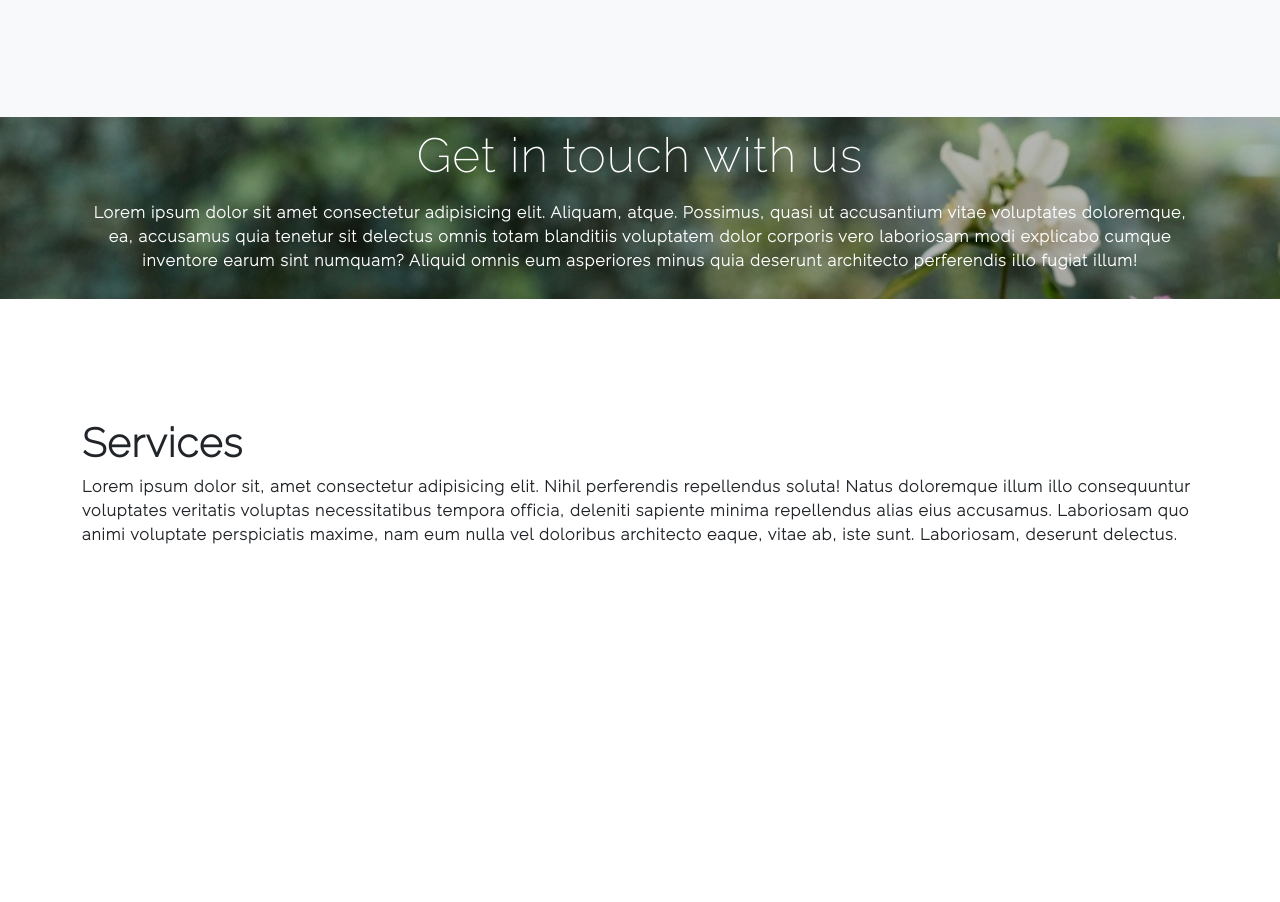
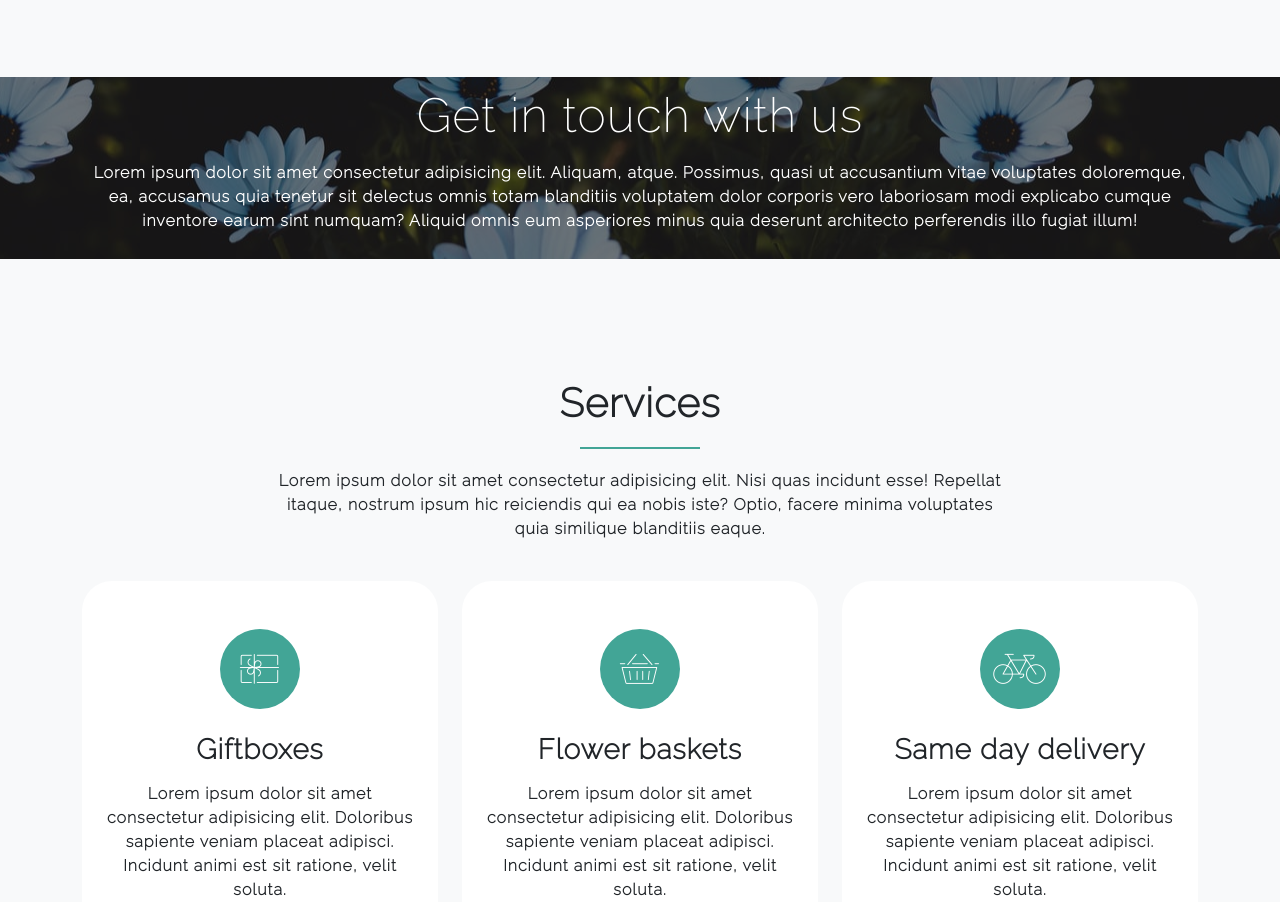
Before and after one commit to zytuu/Florista, a plain HTML site: page index.html in a window 1280 px wide. Shown: the part 1895-2797 px from the top of the page. Before the commit the page ends 2578 px from the top, so only its background shows below. Drawn offline with nearby package versions, Linux system fonts and the light colour scheme.

Commit message:
new section completed

```diff
--- a/css/styles.css
+++ b/css/styles.css
@@ -54,7 +54,9 @@ p {
 #banner {
   padding-top: 10px;
   padding-bottom: 10px;
-  background-image: url(../img/hero.jpg);
+  background-image: url(../img/banner.jpg);
+  background-position: center;
+  background-attachment: fixed;
 }
 
 .gradient {
@@ -91,6 +93,7 @@ p {
 .body-image {
   max-width: 100%;
   max-height: 100%;
+  border-radius: 15px;
 }
 
 .hero-border {
@@ -160,3 +163,44 @@ body {
   background-color: rgba(0, 0, 0, 0.281);
   z-index: -1;
 }
+
+.overlay-dark {
+  position: relative;
+  z-index: 2;
+}
+
+.icon {
+  width: 80px;
+  height: 80px;
+  background-color: #42a596;
+  display: flex;
+  border-radius: 100px;
+  justify-content: center;
+  align-items: center;
+  margin: 0 auto 24px auto;
+  color: #fff;
+}
+
+.icon i {
+  font-size: 30px;
+}
+
+.overlay-dark::after {
+  content: "";
+  width: 100%;
+  height: 100%;
+  position: absolute;
+  top: 0;
+  left: 0;
+  background-color: rgba(0, 0, 0, 0.521);
+  z-index: -1;
+}
+
+.service-card {
+  background: #fff;
+  border-radius: 30px;
+}
+
+.service-image {
+  width: 100%;
+}
--- a/index.html
+++ b/index.html
@@ -65,19 +65,21 @@
             <div class="col-md-12">
               <ul class="nav justify-content-center">
                 <li class="nav-item">
-                  <a class="nav-link text-black" href="#">Home</a>
+                  <a class="nav-link text-black" href="#hero">Home</a>
                 </li>
                 <li class="nav-item">
-                  <a class="nav-link text-black" href="#">About us</a>
+                  <a class="nav-link text-black" href="#about">About us</a>
                 </li>
                 <li class="nav-item">
-                  <a class="nav-link text-black" href="#">Services</a>
+                  <a class="nav-link text-black" href="#services">Services</a>
                 </li>
                 <li class="nav-item">
-                  <a class="nav-link text-black" href="#">Locations</a>
+                  <a class="nav-link text-black" href="#bestsellers"
+                    >Best-sellers</a
+                  >
                 </li>
                 <li class="nav-item">
-                  <a class="nav-link text-black" href="#">Contact</a>
+                  <a class="nav-link text-black" href="#contact">Contact</a>
                 </li>
               </ul>
             </div>
@@ -111,7 +113,7 @@
         <div class="container">
           <div class="row">
             <div class="col-md-6 introduction mx-auto">
-              <h1 class="pt-3">About us</h1>
+              <h1>About us</h1>
               <div class="divider"></div>
               <p class="pb-4">
                 Lorem ipsum, dolor sit amet consectetur adipisicing elit.
@@ -119,15 +121,13 @@
                 placeat expedita repellat voluptates dignissimos atque alias
                 laborum repellendus distinctio, quibusdam cum sint vel. Harum
                 aperiam sint nemo voluptate illum. Ex, soluta perspiciatis.
-                <br />
-                <br />
-                At, vero. Repudiandae, exercitationem! Doloribus sequi commodi
-                at ut iusto laborum delectus cumque, excepturi quas pariatur
-                illo nam, sint quidem accusantium! Culpa dolorum sequi
-                perspiciatis amet facere impedit. Nemo unde molestias deserunt
-                itaque reprehenderit at ratione, asperiores dolor numquam fugit
-                alias earum aperiam nisi doloremque, explicabo quia ipsam eaque
-                autem! Eligendi?
+                Lorem ipsum dolor, sit amet consectetur adipisicing elit. Esse
+                quas in nulla distinctio officia repellendus reiciendis,<br /><br />
+                quis voluptatibus? Consequuntur ea minus magni delectus. Lorem
+                ipsum dolor sit amet consectetur adipisicing elit. Sapiente
+                incidunt facilis recusandae laboriosam, doloremque quia fuga
+                corporis similique voluptates. Beatae soluta totam blanditiis
+                consequatur adipisci reprehenderit quaerat omnis ipsa debitis?
               </p>
             </div>
             <div class="col-md-6">
@@ -136,25 +136,24 @@
           </div>
           <div class="row pt-5">
             <div class="col-md-6">
-              <img src="./img/2.jpg" class="body-image" alt="" />
+              <img src="./img/2.jpg" class="body-image img-fluid" alt="" />
             </div>
             <div class="col-md-6 introduction mx-auto">
-              <h1 class="pt-4">Flowers, For any occasion.</h1>
-              <div class="divider-medium"></div>
+              <h1>Flowers, For any occasion.</h1>
+              <div class="divider"></div>
               <p class="pb-4">
                 Lorem ipsum, dolor sit amet consectetur adipisicing elit.
                 Deserunt, fugit quia accusamus quae asperiores odio, tenetur
                 placeat expedita repellat voluptates dignissimos atque alias
                 laborum repellendus distinctio, quibusdam cum sint vel. Harum
                 aperiam sint nemo voluptate illum. Ex, soluta perspiciatis.
-                <br />
-                <br />Lorem ipsum dolor sit amet consectetur adipisicing elit.
-                Maxime, aliquam?Lorem ipsum dolor sit amet consectetur
-                adipisicing elit. Ex ratione laboriosam cumque asperiores velit
-                deleniti, facilis nobis illum maiores accusantium? Lorem ipsum
-                dolor sit amet consectetur adipisicing elit. Ipsum doloremque
-                illo accusantium assumenda non sed dolorum voluptatum
-                consectetur dignissimos officiis!
+                Lorem ipsum dolor, sit amet consectetur adipisicing elit. Esse
+                quas in nulla distinctio officia repellendus reiciendis,<br /><br />
+                quis voluptatibus? Consequuntur ea minus magni delectus. Lorem
+                ipsum dolor sit amet consectetur adipisicing elit. Sapiente
+                incidunt facilis recusandae laboriosam, doloremque quia fuga
+                corporis similique voluptates. Beatae soluta totam blanditiis
+                consequatur adipisci reprehenderit quaerat omnis ipsa debitis?
               </p>
             </div>
           </div>
@@ -163,7 +162,7 @@
       <!-- //About us -->
 
       <!-- Banner -->
-      <section id="banner" class="gradient text-white text-center overlay">
+      <section id="banner" class="gradient text-white text-center overlay-dark">
         <div class="container">
           <div class="row">
             <div class="mx-auto col-md-12">
@@ -183,24 +182,59 @@
       </section>
       <!-- //Banner -->
 
-      <section id="services">
+      <!-- Services -->
+      <section id="services" class="text-center bg-light">
         <div class="container">
           <div class="row">
-            <div class="col-lg-12">
+            <div class="col-md-8 introduction mx-auto">
               <h1>Services</h1>
-              <p>
-                Lorem ipsum dolor sit, amet consectetur adipisicing elit. Nihil
-                perferendis repellendus soluta! Natus doloremque illum illo
-                consequuntur voluptates veritatis voluptas necessitatibus
-                tempora officia, deleniti sapiente minima repellendus alias eius
-                accusamus. Laboriosam quo animi voluptate perspiciatis maxime,
-                nam eum nulla vel doloribus architecto eaque, vitae ab, iste
-                sunt. Laboriosam, deserunt delectus.
+              <div class="divider"></div>
+              <p class="pb-4">
+                Lorem ipsum dolor sit amet consectetur adipisicing elit. Nisi
+                quas incidunt esse! Repellat itaque, nostrum ipsum hic
+                reiciendis qui ea nobis iste? Optio, facere minima voluptates
+                quia similique blanditiis eaque.
               </p>
+            </div>
+          </div>
+          <div class="row g-4">
+            <div class="col-lg-4 col-sm-6">
+              <div class="service-card py-5 px-4 bg-white">
+                <div class="icon"><i class="icon-gift"></i></div>
+                <h3 class="mb-3">Giftboxes</h3>
+                <p>
+                  Lorem ipsum dolor sit amet consectetur adipisicing elit.
+                  Doloribus sapiente veniam placeat adipisci. Incidunt animi est
+                  sit ratione, velit soluta.
+                </p>
+              </div>
+            </div>
+            <div class="col-lg-4 col-sm-6">
+              <div class="service-card py-5 px-4 bg-white">
+                <div class="icon"><i class="icon-basket"></i></div>
+                <h3 class="mb-3">Flower baskets</h3>
+                <p>
+                  Lorem ipsum dolor sit amet consectetur adipisicing elit.
+                  Doloribus sapiente veniam placeat adipisci. Incidunt animi est
+                  sit ratione, velit soluta.
+                </p>
+              </div>
+            </div>
+            <div class="col-lg-4 col-sm-6">
+              <div class="service-card py-5 px-4 bg-white">
+                <div class="icon"><i class="icon-bike"></i></div>
+                <h3 class="mb-3">Same day delivery</h3>
+                <p>
+                  Lorem ipsum dolor sit amet consectetur adipisicing elit.
+                  Doloribus sapiente veniam placeat adipisci. Incidunt animi est
+                  sit ratione, velit soluta.
+                </p>
+              </div>
             </div>
           </div>
         </div>
       </section>
+      <!-- //About us -->
     </main>
     <!-- //Main section -->
 
```
Also changed, not shown: img/banner.jpg (added).
